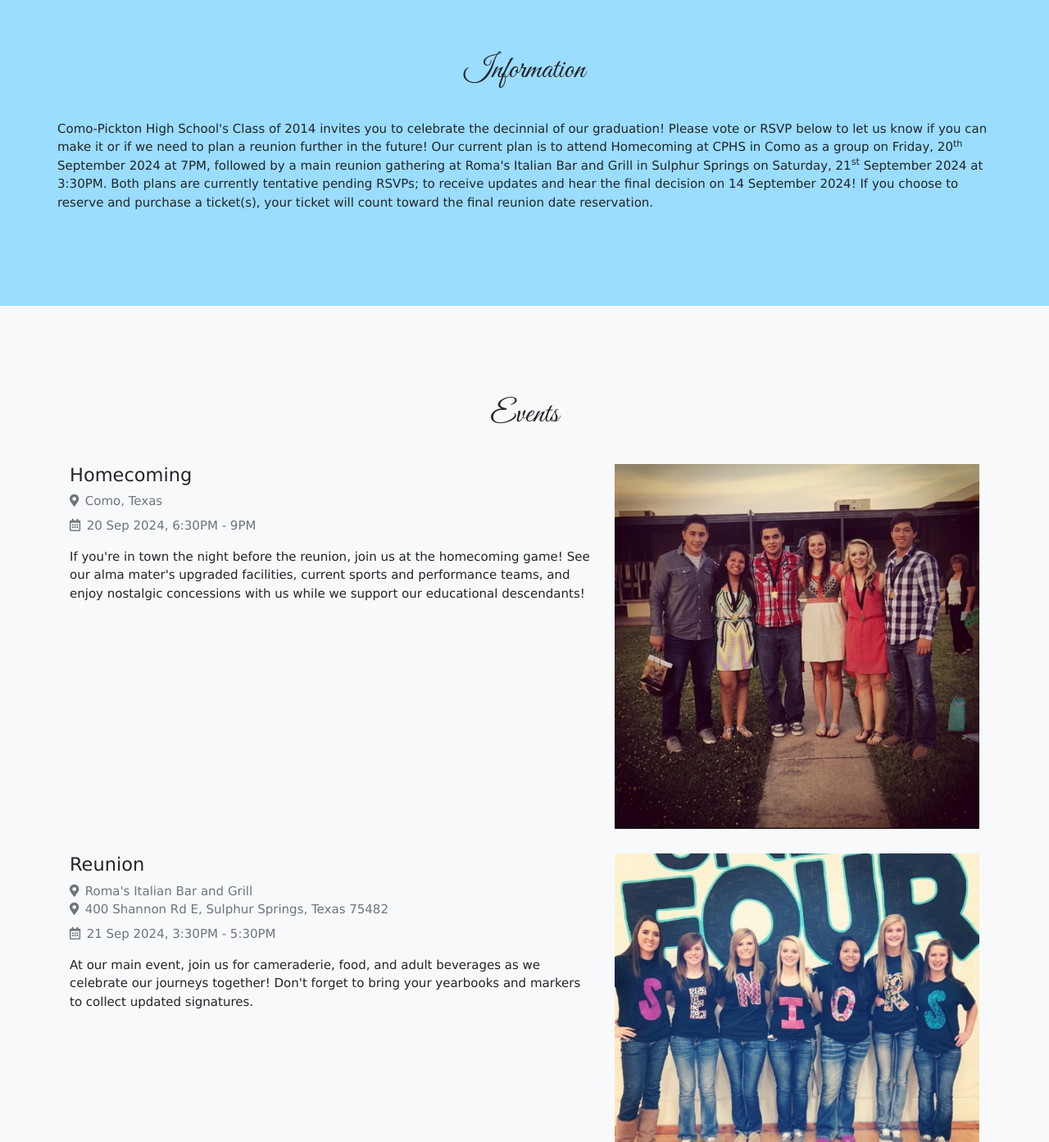
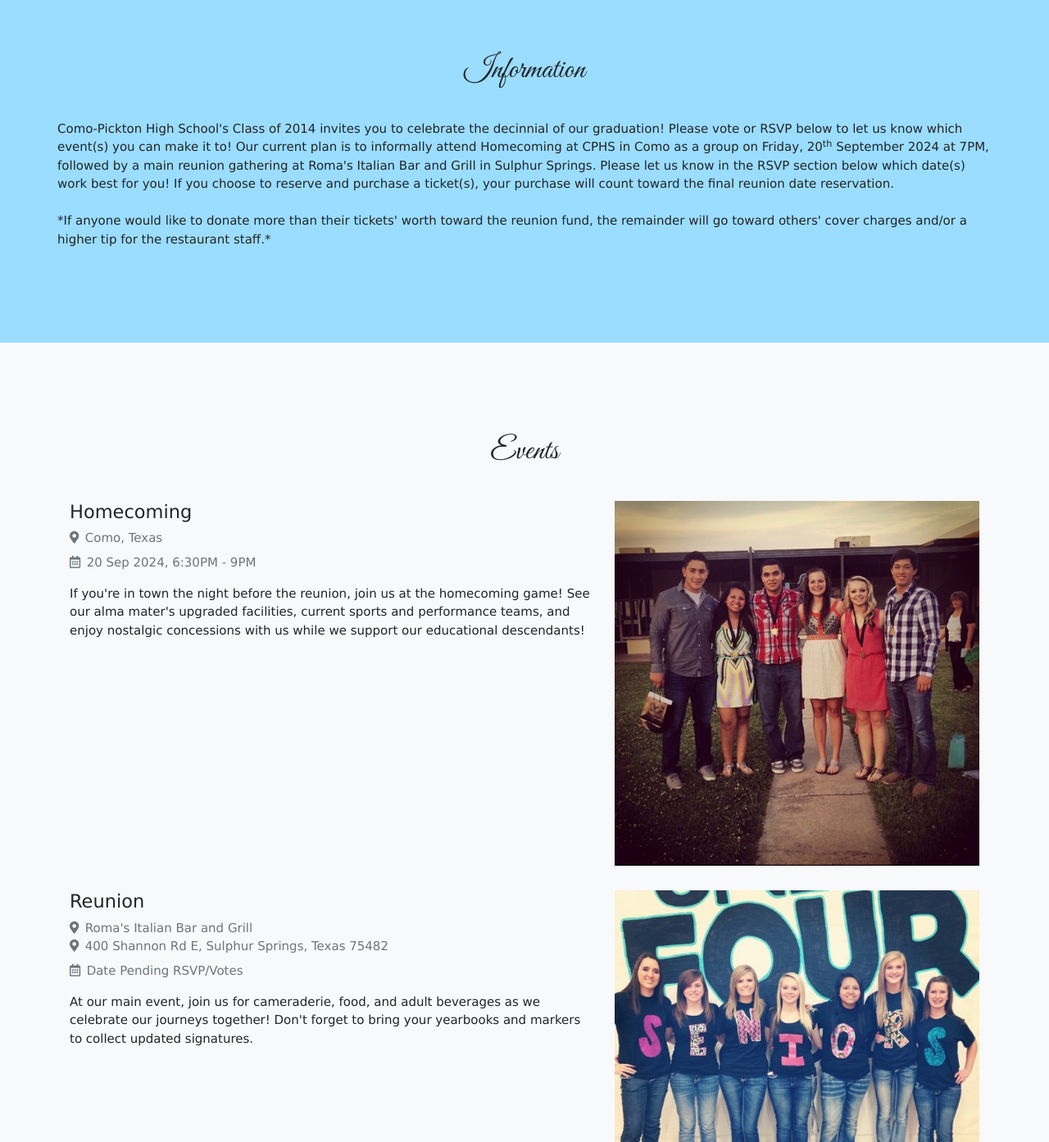
Before and after one commit to jakechood/CPHS_class_of_2014_reunion, a plain HTML site: page index.html in a window 1280 px wide. Shown: the part 940-2333 px from the top of the page at 82% size. Drawn offline with nearby package versions, Linux system fonts and the light colour scheme.

Commit message:
Adds clarifying language to information section

```diff
--- a/index.html
+++ b/index.html
@@ -97,7 +97,11 @@
   <div class="container">
     <h2 class="h1 text-center pb-3 ww-title" data-aos="zoom-in-down" data-aos-duration="1000">Information</h2>
     <div class="row text-center">
-     <p class="pt-3 text-left">Como&dash;Pickton High School&apos;s Class of 2014 invites you to celebrate the decinnial of our graduation&excl; Please vote or RSVP below to let us know if you can make it or if we need to plan a reunion further in the future&excl; Our current plan is to attend Homecoming at CPHS in Como as a group on Friday&comma; 20<sup>th</sup> September 2024 at 7PM&comma; followed by a main reunion gathering at Roma&apos;s Italian Bar and Grill in Sulphur Springs on Saturday&comma; 21<sup>st</sup> September 2024 at 3&colon;30PM&period; Both plans are currently tentative pending RSVPs&semi; to receive updates and hear the final decision on 14 September 2024&excl; If you choose to reserve and purchase a ticket&lpar;s&rpar;&comma; your ticket will count toward the final reunion date reservation&period;
+     <p class="pt-3 text-left">Como&dash;Pickton High School&apos;s Class of 2014 invites you to celebrate the decinnial of our graduation&excl; Please vote or RSVP below to let us know which event&lpar;s&rpar; you can make it to&excl; Our current plan is to informally attend Homecoming at CPHS in Como as a group on Friday&comma; 20<sup>th</sup> September 2024 at 7PM&comma; followed by a main reunion gathering at Roma&apos;s Italian Bar and Grill in Sulphur Springs&period; Please let us know in the RSVP section below which date&lpar;s&rpar; work best for you&excl; If you choose to reserve and purchase a ticket&lpar;s&rpar;&comma; your purchase will count toward the final reunion date reservation&period;
+
+      <br>
+      <br>
+      &ast;If anyone would like to donate more than their tickets&apos; worth toward the reunion fund&comma; the remainder will go toward others&apos; cover charges and&sol;or a higher tip for the restaurant staff&period;&ast;
 
     </div>
   </div>
@@ -127,7 +131,7 @@
           <ul>
             <li><i class="text-muted fas fa-map-marker-alt"></i><span class="pl-2 text-muted">Roma&apos;s Italian Bar and Grill</span></li>
             <li><i class="text-muted fas fa-map-marker-alt"></i><span class="pl-2 text-muted">400 Shannon Rd E&comma; Sulphur Springs&comma; Texas 75482</span></li>
-            <li class="pt-2"><i class="text-muted far fa-calendar-alt"></i><span class="pl-2 text-muted">21 Sep 2024&comma; 3&colon;30PM &dash; 5&colon;30PM</span></li>
+            <li class="pt-2"><i class="text-muted far fa-calendar-alt"></i><span class="pl-2 text-muted">Date Pending RSVP&sol;Votes</span></li>
           </ul>
 
           <p>At our main event&comma; join us for cameraderie&comma; food&comma; and adult beverages as we celebrate our journeys together&excl; Don&apos;t forget to bring your yearbooks and markers to collect updated signatures&period;</p>
```
Also changed, not shown: 2 other files.
